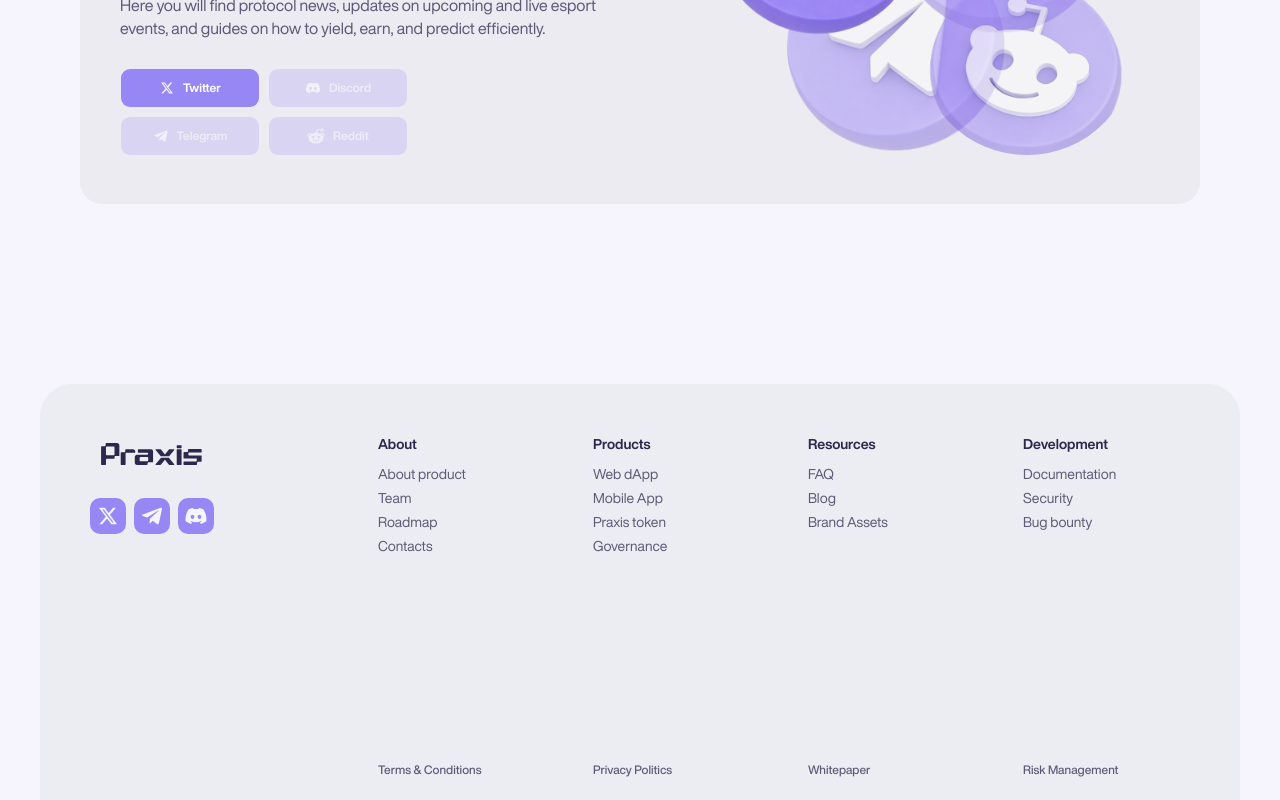
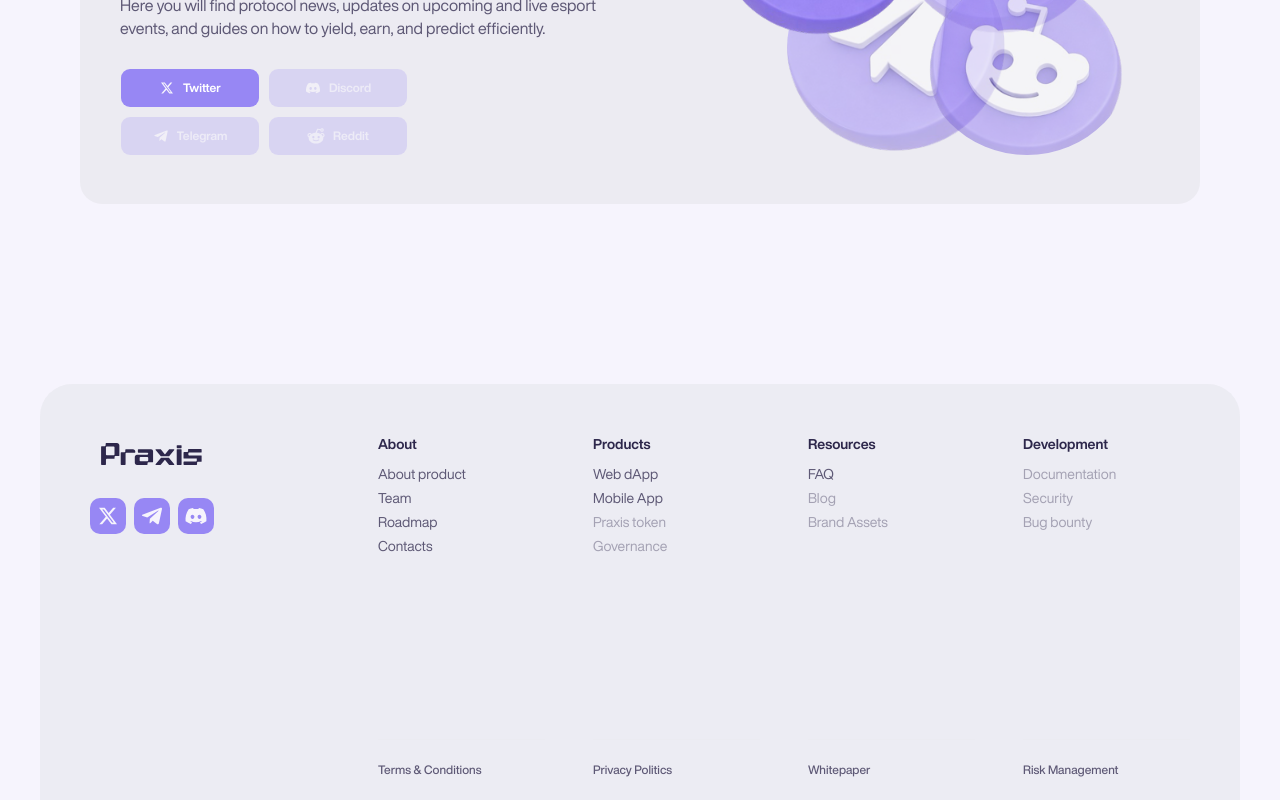
Before and after one commit to PraxisFinance/landing, a Next.js app: page / in a window 1280 px wide. Shown: the part 8788-9588 px from the top of the page. Built offline with nearby package versions, Linux system fonts and the light colour scheme.

Commit message:
add disabled footer items

```diff
--- a/components/sections/LandingFooter.tsx
+++ b/components/sections/LandingFooter.tsx
@@ -98,17 +98,26 @@ export function LandingFooter() {
                 <div key={group.title} className="flex h-full min-h-0 flex-col gap-2.5">
                   <h3 className="text-sm font-bold text-brand-black">{group.title}</h3>
                   <ul className="space-y-1 text-sm text-brand-black/75">
-                    {group.links.map((link) => (
+                    {group.links.map((link) => {
+                      const targetHref = footerLinkTargets[link];
+                      const isLinkActive = Boolean(targetHref && targetHref !== "#");
+
+                      return (
                         <li key={link}>
+                          {isLinkActive ? (
                             <Link
-                          href={footerLinkTargets[link] ?? "#"}
+                              href={targetHref}
                               onClick={handleAnchorClick}
                               className="transition hover:text-brand-black"
                             >
                               {link}
                             </Link>
+                          ) : (
+                            <span className="cursor-default opacity-50">{link}</span>
+                          )}
                         </li>
-                    ))}
+                      );
+                    })}
                   </ul>
                   <div className="mt-auto hidden border-t border-brand-gray/80 pt-4 md:block">
                     <Link
```
Lines whose indentation alone changed are shown as unchanged.
